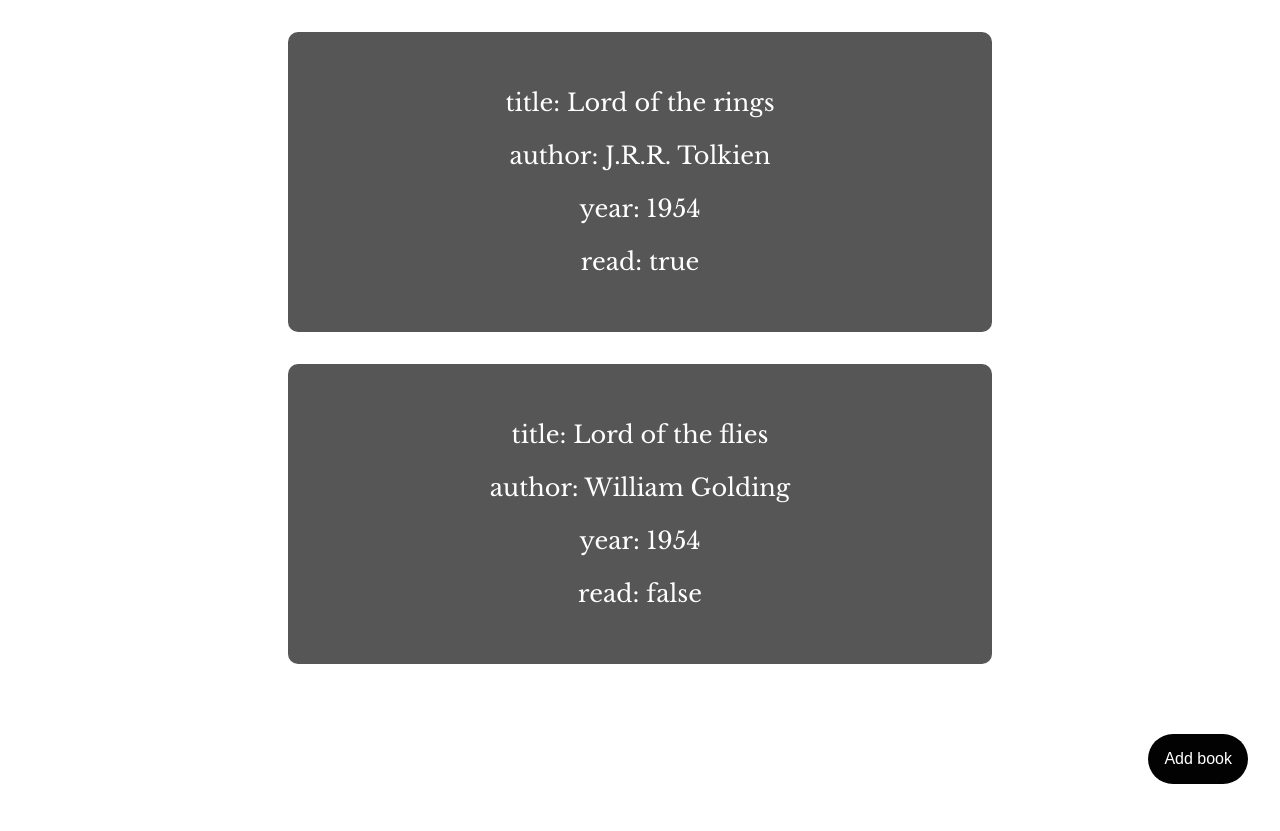
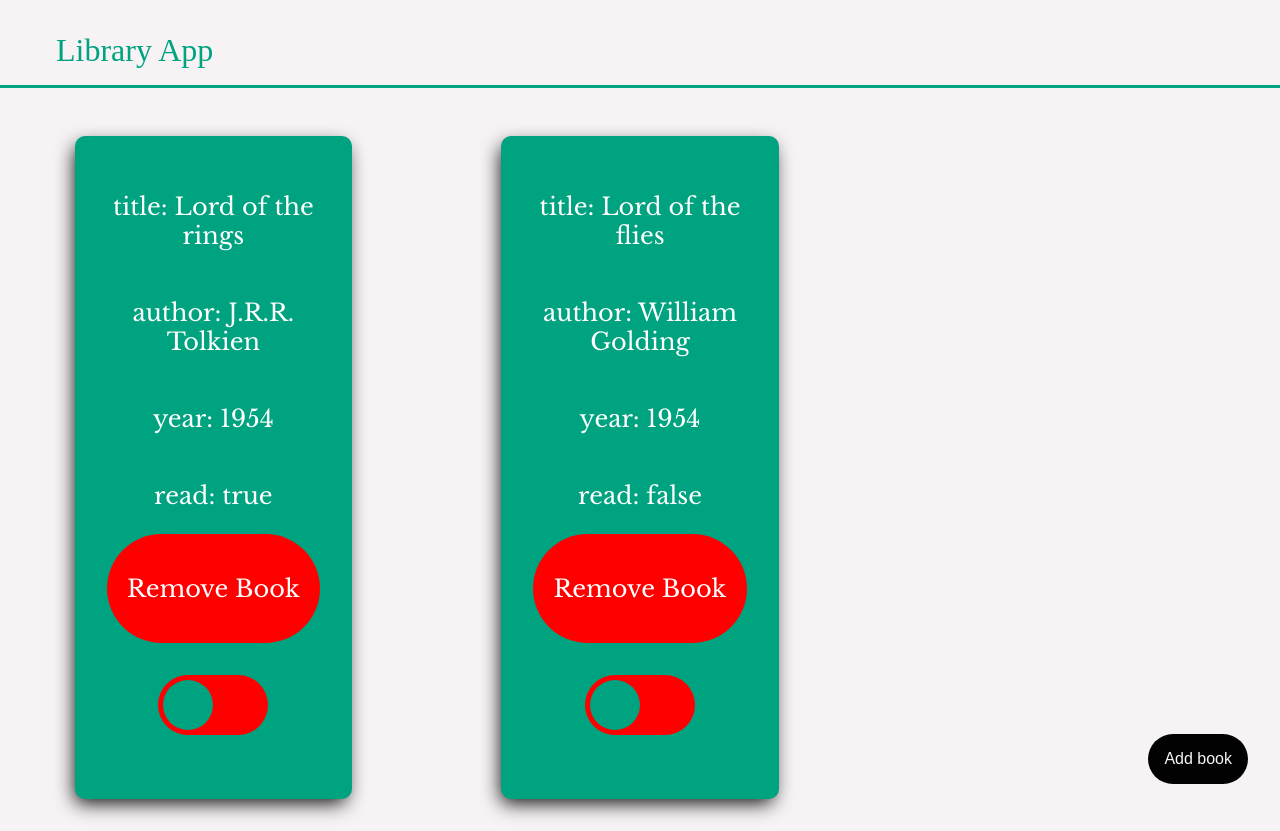
Before and after one commit to fredeskrubba/javascript_library, a plain HTML site: page javascript_library/index.html in a window 1280 px wide. Before the commit the page ends 800 px from the top, so only its background shows below. Drawn offline with nearby package versions, Linux system fonts and the light colour scheme.

Commit message:
Add files via upload

```diff
--- a/javascript_library/assets/JS/script.js
+++ b/javascript_library/assets/JS/script.js
@@ -12,7 +12,6 @@ showModal.addEventListener("click", ()=>{
         showModal.textContent = "Cancel";
     }
 });
-
 
 // constructor
 function Book(title, author, year, read){
@@ -45,10 +44,31 @@ function displayBooks(array){
             bookInfo.textContent = value + ": " + book[value];
             bookContainer.appendChild(bookInfo);
         }
+        let cancelBook = document.createElement("div");
+        cancelBook.classList.add("remove-book-button");
+        let cancelBookText = document.createElement("p");
+        cancelBookText.textContent = "Remove Book";
+        cancelBook.appendChild(cancelBookText);
+        bookContainer.appendChild(cancelBook);
+        cancelBook.addEventListener("click", ()=>{
+            removeBook(book);
+        })
+        bookContainer.appendChild(addSlider());
     });
 }
 
+
 displayBooks(libraryArray);
+
+
+// remove the book where the removebook button is located
+function removeBook(book){
+    libraryArray.splice(libraryArray.indexOf(book), 1);
+    while (bookWrapper.firstChild){
+        bookWrapper.removeChild(bookWrapper.firstChild);
+    }
+    displayBooks(libraryArray);
+}
 
 const submitBookButton = document.querySelector("#submit-book");
 
@@ -80,3 +100,15 @@ submitBookButton.addEventListener("click", ()=>{
     removeBooks(libraryArray);
     displayBooks(libraryArray);
 })
+
+function addSlider(){
+    let readSlider = document.createElement("label");
+    readSlider.classList.add("switch");
+    let sliderInput = document.createElement("input");
+    sliderInput.type = "checkbox";
+    let sliderSpan = document.createElement("span");
+    sliderSpan.classList.add("slider");
+    readSlider.appendChild(sliderInput);
+    readSlider.appendChild(sliderSpan);
+    return readSlider;
+}
--- a/javascript_library/assets/scss/style.scss
+++ b/javascript_library/assets/scss/style.scss
@@ -1,11 +1,26 @@
-body{
-    text-align: center;
+body {
     margin: 0;
     padding: 0;
+    background-color: #f7f3f5;
+    color: #00a380;
 }
-
-.book-container{
-    background-color: #020202aa;
+nav{
+    ul{
+        display: flex;
+        justify-content: flex-start;
+        border-bottom: 3px solid #00a380;
+        li{
+            list-style: none;
+            font-size: 2rem;
+            padding: 1rem;
+        }
+    }
+}
+#book-wrapper{
+    display: grid;
+    grid-template-columns: 1fr 1fr 1fr;
+    .book-container {
+        background-color: #00a380;
         color: white;
         border-radius: 10px;
         max-width: 50%;
@@ -13,6 +28,22 @@ body{
         padding: 2rem;
         font-size: 1.5rem;
         font-family: 'Libre Baskerville', serif;
+        text-align: center;
+        box-shadow: -3px 7px 19px -3px rgba(0,0,0,0.97);
+        display: flex;
+        flex-direction: column;
+        .remove-book-button{
+            padding: 1rem;
+            background-color: red;
+            border-radius: 60px;
+            margin-top: auto;
+            &:hover{
+                cursor: pointer;
+                background-color: #f7f3f5;
+                color: #020202;
+            }
+        }
+    }
 }
 
 #addbook-container{
@@ -30,6 +61,7 @@ body{
     align-items: center;
     background: url("../img/book-background.jpg");
     background-size: cover;
+    text-align: center;
     input{
         display: block;
         margin: 1rem;
@@ -103,8 +135,49 @@ body{
     border-radius: 35px;
     border: none;
     background-color: #020202;
-    color: white;
+    color: #f7f3f5;
     &:hover{
         cursor: pointer;
+        background-color: #f7f3f5;
+        color: #020202;
     }
 }
+
+.switch{
+    position: relative;
+    display: inline-block;
+    width: 110px;
+    height: 60px;
+    margin: 2rem auto;
+    input{
+        display: none;
+    }
+    input:checked + .slider{
+        background-color: #f7f3f5;
+    }
+    input:checked + .slider:before{
+        transform: translateX(50px);
+    }
+    .slider{
+        position: absolute;
+        cursor: pointer;
+        top: 0;
+        left: 0;
+        right: 0;
+        bottom: 0;
+        background-color: red;
+        transition: .4s;
+        border-radius: 34px;
+        &::before{
+            position: absolute;
+            content: "";
+            height: 50px;
+            width: 50px;
+            left: 5px;
+            bottom: 5px;
+            background-color: #00a380;
+            transition: 0.4s;
+            border-radius: 50px;
+        }
+    }
+}
--- a/javascript_library/index.html
+++ b/javascript_library/index.html
@@ -12,6 +12,11 @@
     <link href="https://fonts.googleapis.com/css2?family=Libre+Baskerville&display=swap" rel="stylesheet">
 </head>
 <body>
+    <nav>
+        <ul>
+            <li>Library App</li>
+        </ul>
+    </nav>
     <section id="book-wrapper">
 
     </section>
```
Also changed, not shown: javascript_library/assets/scss/style.css, 1 other file. Lines whose indentation alone changed are shown as unchanged.
